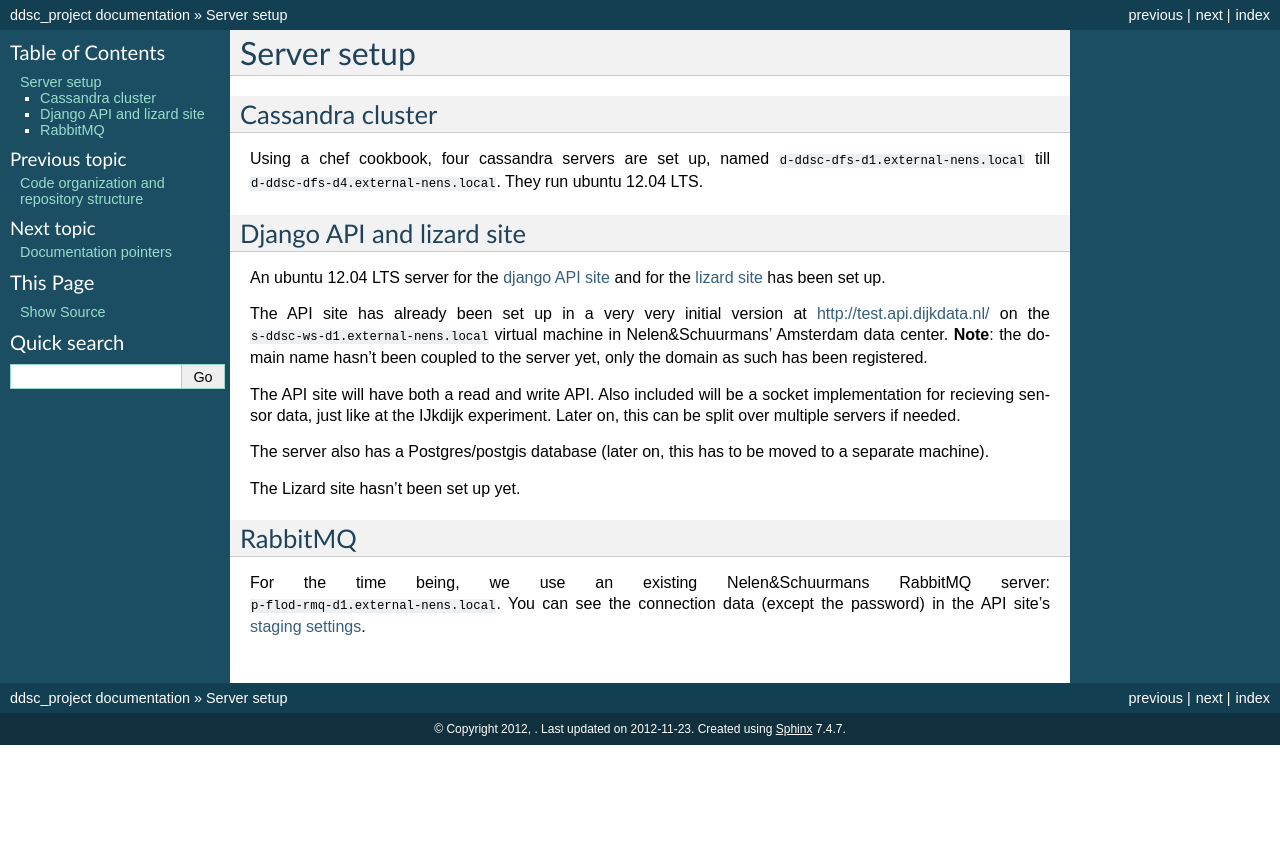
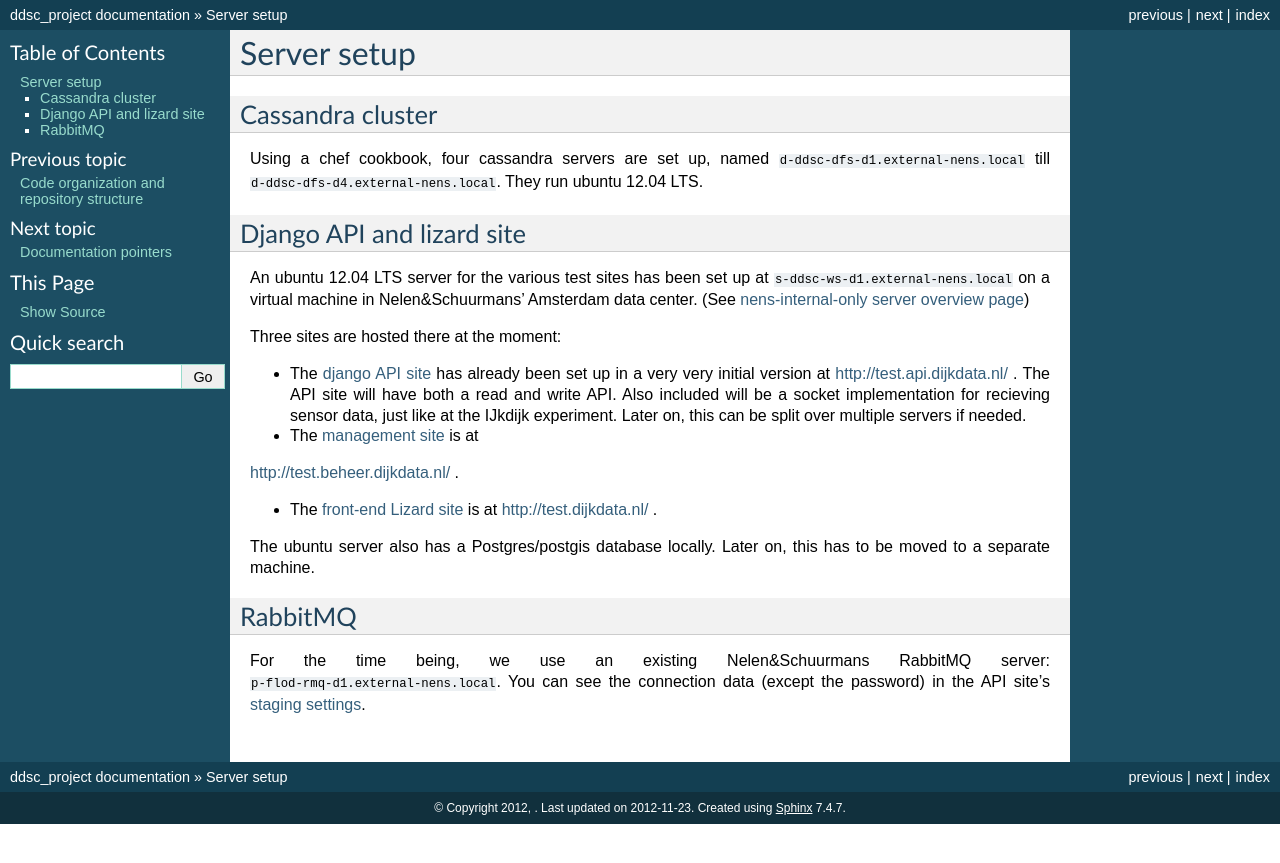
Before and after one commit to ddsc/ddsc-project, a Sphinx documentation site: the page built from doc/source/servers.rst, in a window 1280 px wide. Shown: the top 863 px of the page. Built offline with Sphinx 7.4.7, drawn with Linux system fonts in a browser that asks for light colours.

Commit message:
updated server documentation now that three sites are on there.

```diff
--- a/CHANGES.rst
+++ b/CHANGES.rst
@@ -8,6 +8,9 @@ documentation sources; etcetera.
 
 0.1 (unreleased)
 ----------------
+
+- Three sites are now hosted on the web server. http://test.dijkdata.nl,
+  http://test.api.dijkdata.nl and http://test.beheer.dijkdata.nl .
 
 - Set up a server with the API django site. For the time being, this is both
   the incoming and outgoing API.
--- a/doc/source/servers.rst
+++ b/doc/source/servers.rst
@@ -13,24 +13,28 @@ Using a chef cookbook, four cassandra servers are set up, named
 Django API and lizard site
 --------------------------
 
-An ubuntu 12.04 LTS server for the `django API site
-<https://github.com/ddsc/ddsc-api>`_ and for the `lizard site
-<https://github.com/ddsc/ddsc-site>`_ has been set up.
+An ubuntu 12.04 LTS server for the various test sites has been set up at
+``s-ddsc-ws-d1.external-nens.local`` on a virtual machine in Nelen&Schuurmans'
+Amsterdam data center. (See `nens-internal-only server overview page
+<http://buildbot.lizardsystem.nl/serverinfo/servers/s-ddsc-ws-d1.html>`_)
 
-The API site has already been set up in a very very initial version at
-http://test.api.dijkdata.nl/ on the ``s-ddsc-ws-d1.external-nens.local``
-virtual machine in Nelen&Schuurmans' Amsterdam data center. **Note**: the
-domain name hasn't been coupled to the server yet, only the domain as such has
-been registered.
+Three sites are hosted there at the moment:
 
-The API site will have both a read and write API. Also included will be a
-socket implementation for recieving sensor data, just like at the IJkdijk
-experiment. Later on, this can be split over multiple servers if needed.
+- The `django API site <https://github.com/ddsc/ddsc-api>`_ has already been
+  set up in a very very initial version at http://test.api.dijkdata.nl/ . The
+  API site will have both a read and write API. Also included will be a socket
+  implementation for recieving sensor data, just like at the IJkdijk
+  experiment. Later on, this can be split over multiple servers if needed.
 
-The server also has a Postgres/postgis database (later on, this has to be
-moved to a separate machine).
+- The `management site <https://github.com/ddsc/ddsc-management>`_ is at
+http://test.beheer.dijkdata.nl/ .
 
-The Lizard site hasn't been set up yet.
+- The `front-end Lizard site <https://github.com/ddsc/ddsc-site>`_ is at
+  http://test.dijkdata.nl/ .
+
+The ubuntu server also has a Postgres/postgis database locally. Later on, this
+has to be moved to a separate machine.
+
 
 
 RabbitMQ
```
